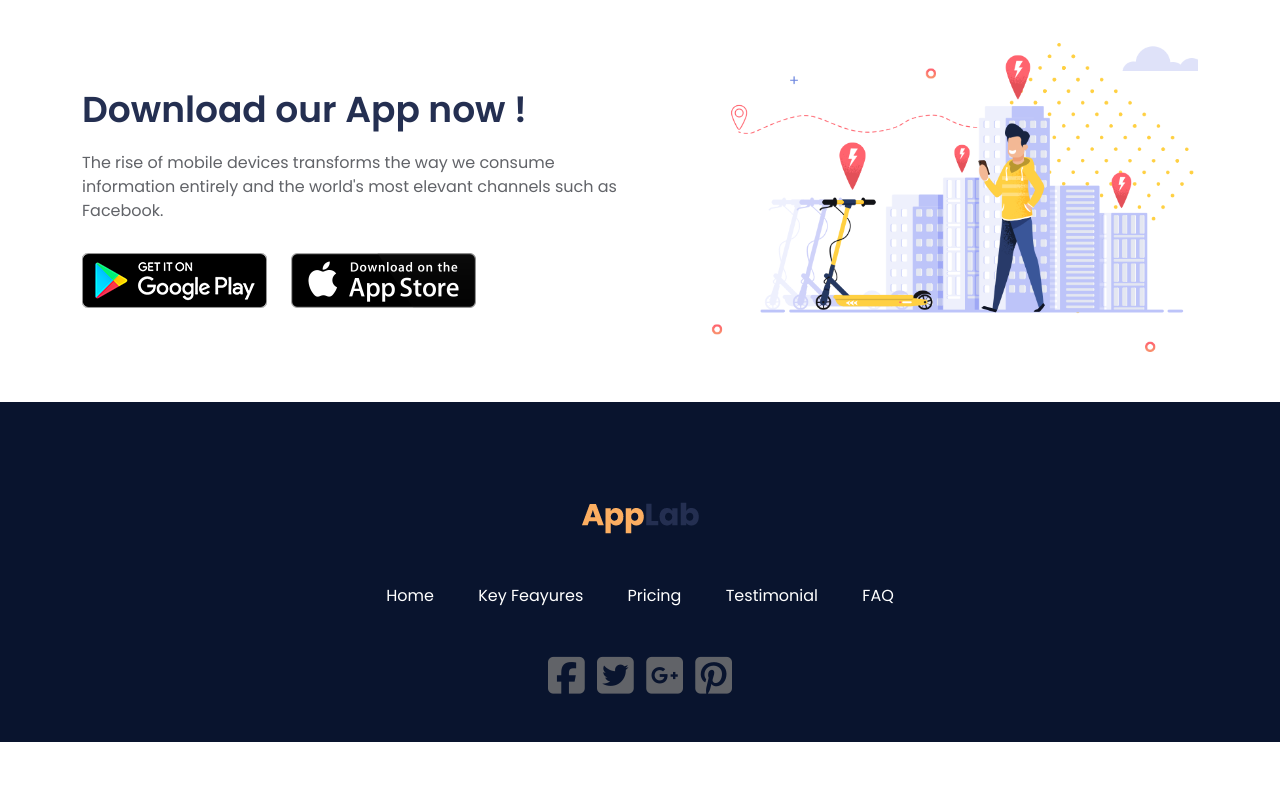
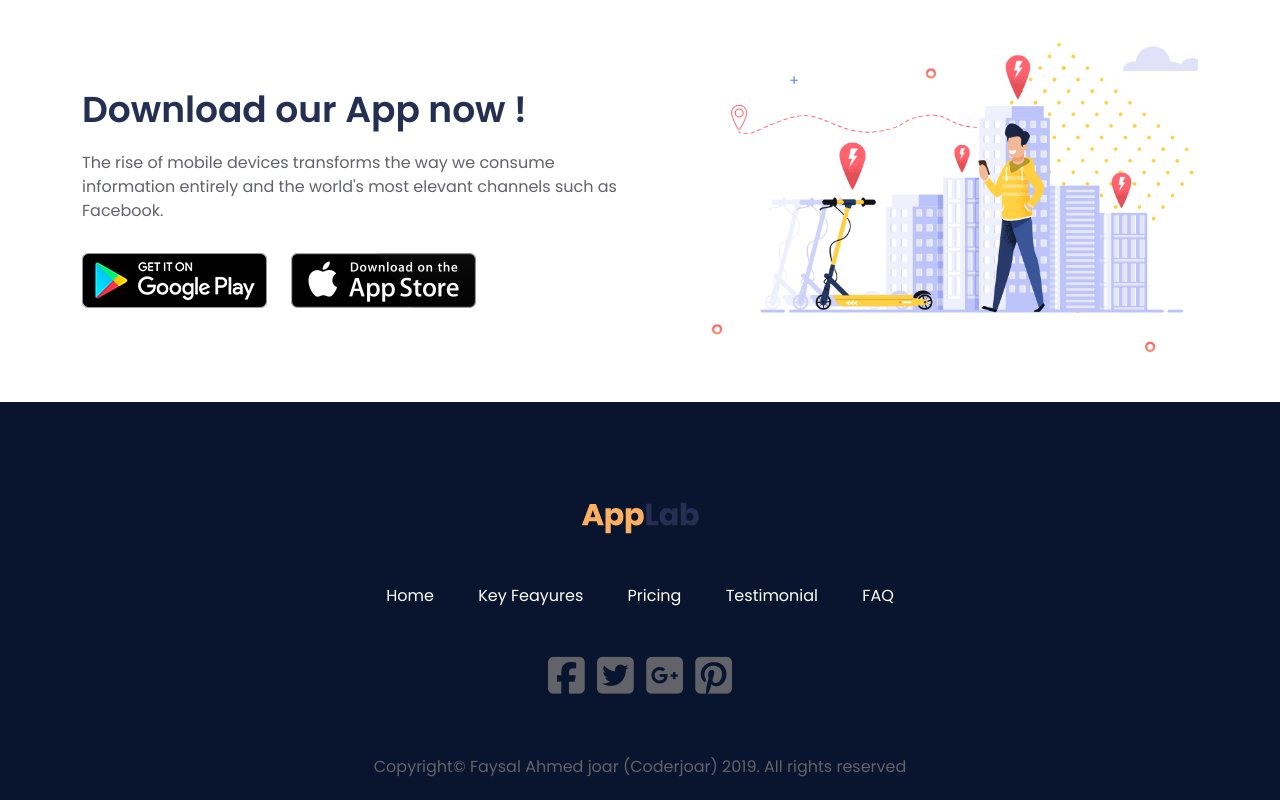
Before and after one commit to coderjoar/applab, a plain HTML site: page index.html in a window 1280 px wide. Shown: the part 5632-6432 px from the top of the page. Before the commit the page ends 6374 px from the top, so only its background shows below. Drawn offline with Linux system fonts and the light colour scheme.

Commit message:
Update index.html

```diff
--- a/index.html
+++ b/index.html
@@ -718,6 +718,16 @@
         </div>
       </div>
 
+      <div class="row">
+        <div class="container text-center">
+          <div class="col-lg-12">
+            <div class="copyright">
+              <h4>Copyright© Faysal Ahmed joar (Coderjoar) 2019. All rights reserved</h4>
+            </div>
+          </div>
+        </div>
+      </div>
+
 
     </div>
   </footer>
```
